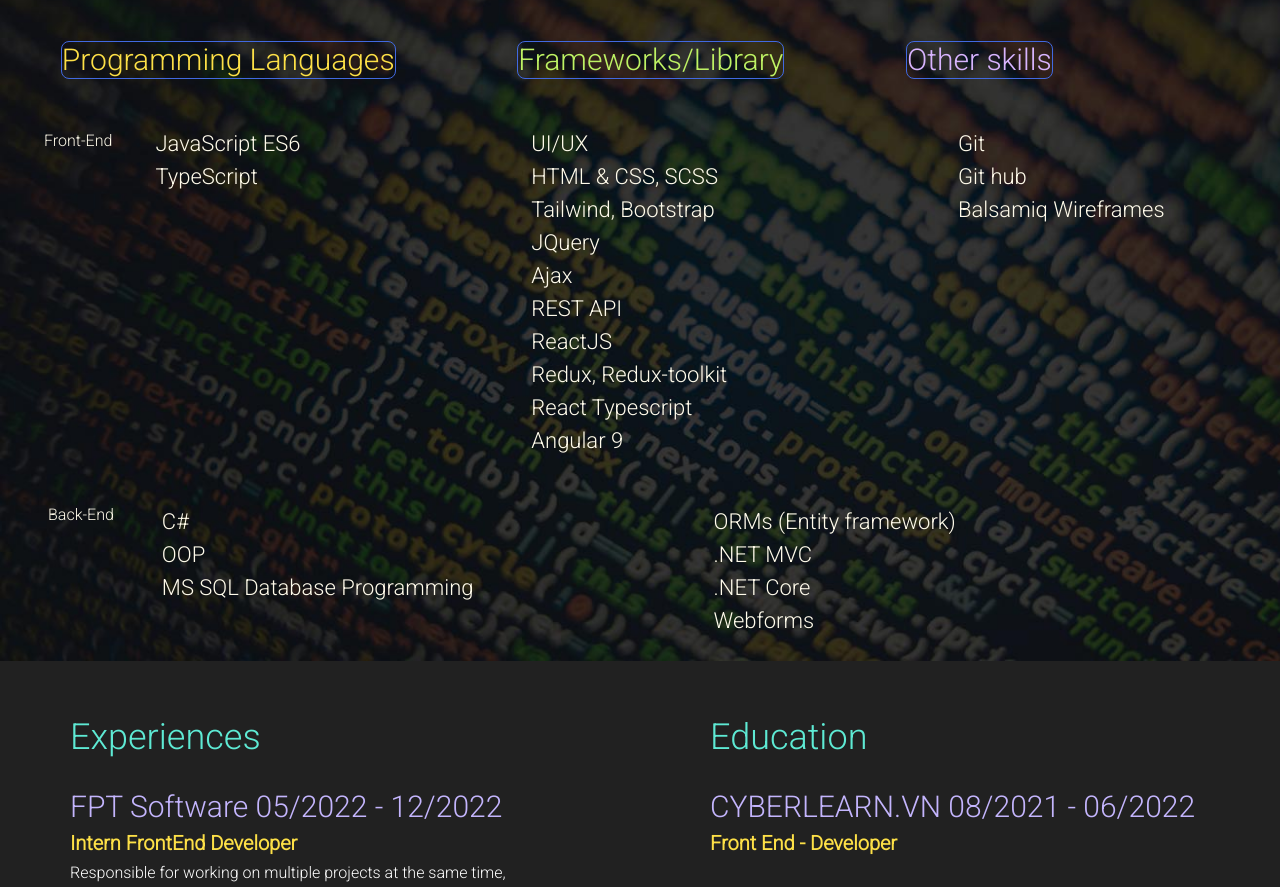
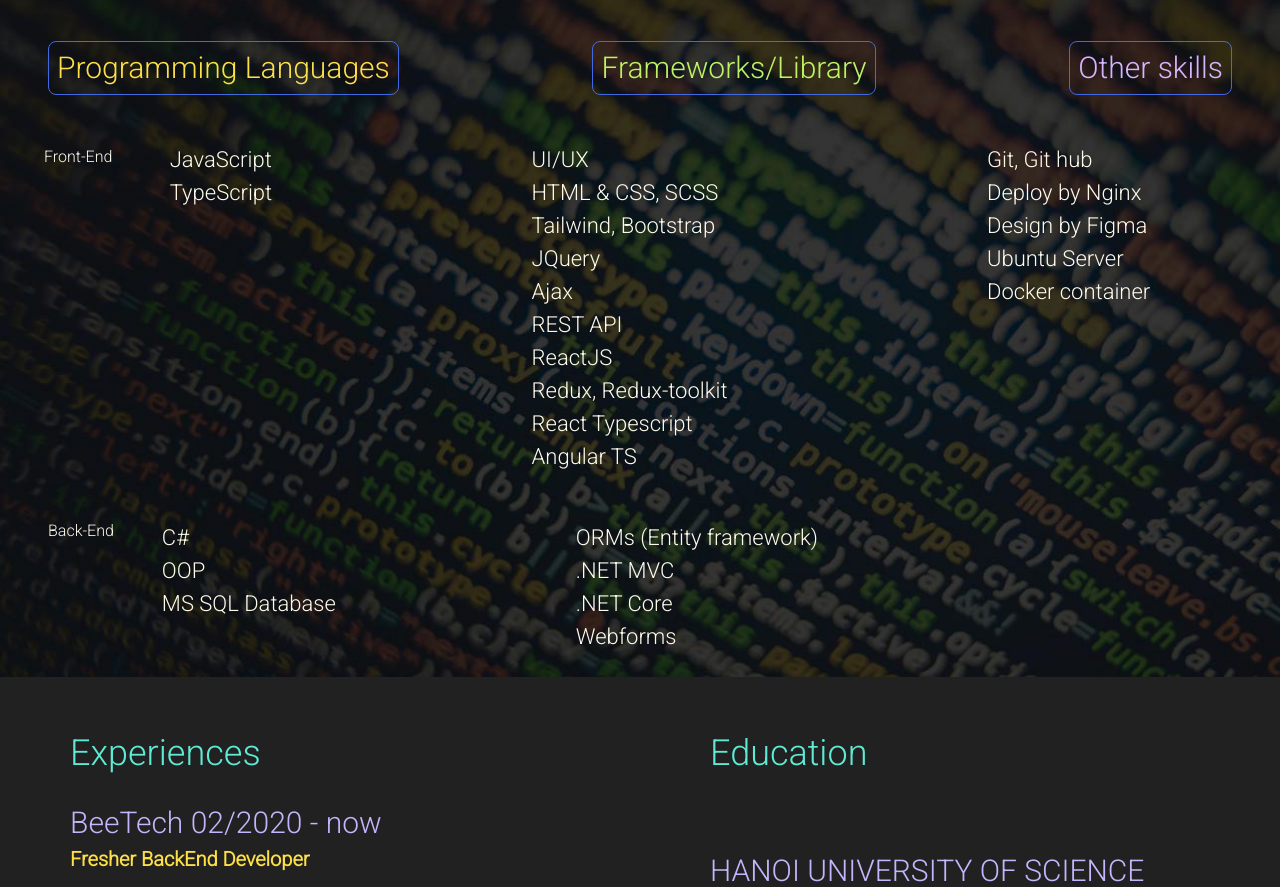
Before and after one commit to TheFlash2022/cv-online, a React (Create React App) app: page / in a window 1280 px wide. Shown: the part 1460-2347 px from the top of the page. Built offline with nearby package versions, Linux system fonts and the light colour scheme.

Commit message:
update exski

```diff
--- a/src/App.scss
+++ b/src/App.scss
@@ -85,7 +85,7 @@
     font-size: 22px;
   }
   .title_skills {
-    width: 87%;
+    width: 100%;
   }
 }
 
--- a/src/component/Experiences.tsx
+++ b/src/component/Experiences.tsx
@@ -4,12 +4,25 @@ import { useTranslation } from "react-i18next";
 const Experiences: React.FC = () => {
   const { t } = useTranslation();
   return (
-    <div data-testid="ex" id="ex" className="ex_edu flex justify-around pt-14 pb-8 text-white">
+    <div
+      data-testid="ex"
+      id="ex"
+      className="ex_edu flex justify-around pt-14 pb-8 text-white"
+    >
       <div className="experiences wow animate__bounceInLeft">
         <h3 className="text-teal-300 text-4xl">{t("Experiences")}</h3>
         <div className="mt-8">
           <h4 className="text-3xl mb-1 text-violet-300">
-            {t("FPT Software")} 05/2022 - 12/2022
+            {t("BeeTech")} 02/2020 - now
+          </h4>
+          <b className="text-yellow-300 text-xl">
+            {t("Fresher BackEnd Developer")}
+          </b>
+          <p className="mt-1">{t("")}</p>
+        </div>
+        <div className="mt-8">
+          <h4 className="text-3xl mb-1 text-violet-300">
+            {t("FPT Software")} 05/2019 - 12/2019
           </h4>
           <b className="text-yellow-300 text-xl">
             {t("Intern FrontEnd Developer")}
@@ -22,7 +35,7 @@ const Experiences: React.FC = () => {
         </div>
         <div className="mt-8">
           <h4 className="text-3xl mb-1 text-violet-300">
-            {t("FPT TELECOM")} 02/2019 - 04/2022
+            {t("FPT TELECOM")} 02/2017 - 04/2019
           </h4>
           <b className="text-yellow-300 text-xl">{t("Technical Support")}</b>
           <p className="mt-1">
@@ -31,28 +44,10 @@ const Experiences: React.FC = () => {
             )}
           </p>
         </div>
-        <div className="mt-20">
-          <h4 className="text-3xl mb-1 text-violet-300">
-            {t("E-WORLD E-COMMERCE AND TECHNOLOGY JOINT STOCK COMPANY")} 06/2016
-            - 12/2018
-          </h4>
-          <b className="text-yellow-300 text-xl">{t("Business Development")}</b>
-          <p className="mt-1">
-            {t(
-              "Seek for potential retail customers who have demand for importing a varied range of consumer goods; Provide the package of importing goods from some Asia countries, for example, from China to Vietnam; Receive and give advice for clients' relevant inquiries."
-            )}
-          </p>
-        </div>
       </div>
       <div className="education wow animate__bounceInRight">
         <h3 className="text-teal-300 text-4xl">{t("Education")}</h3>
-        <div className="mt-8">
-          <h4 className="text-3xl mb-1 text-violet-300">
-            CYBERLEARN.VN 08/2021 - 06/2022
-          </h4>
-          <b className="text-yellow-300 text-xl">Front End - Developer</b>
-          <p></p>
-        </div>
+
         <div className="mt-20">
           <h4 className="text-3xl mb-1 text-violet-300">
             {t("HANOI UNIVERSITY OF SCIENCE AND TECHNOLOGY(Degree 2)")} 06/2019
--- a/src/component/Skills.tsx
+++ b/src/component/Skills.tsx
@@ -8,18 +8,22 @@ const Skills: React.FC = () => {
       <h1 className="text-center text-teal-400 text-5xl font-black wow animate__bounceInDown">
         {t("MY SKILLS")}
       </h1>
-      <div className="title_skills flex justify-around mt-9">
-        <h3 className="text-3xl text-yellow-300">
+      <div className="title_skills flex justify-between mt-9">
+        <h3 className="text-3xl text-yellow-300 p-2 ml-5">
           {t("Programming Languages")}
         </h3>
-        <h3 className="text-3xl text-lime-300">{t("Frameworks/Library")}</h3>
-        <h3 className="text-3xl text-purple-300">{t("Other skills")}</h3>
+        <h3 className="text-3xl text-lime-300 p-2">
+          {t("Frameworks/Library")}
+        </h3>
+        <h3 className="text-3xl text-purple-300 p-2 mr-5">
+          {t("Other skills")}
+        </h3>
       </div>
       <div className="skill">
         <div className="FrontEnd mt-5 ml-10 flex justify-around relative">
           <h4 className="absolute top-1 left-1">Front-End</h4>
           <div className="languages">
-            <p>JavaScript ES6</p>
+            <p>JavaScript</p>
             <p>TypeScript</p>
           </div>
           <div className="frameworks">
@@ -32,13 +36,15 @@ const Skills: React.FC = () => {
             <p>ReactJS</p>
             <p>Redux, Redux-toolkit</p>
             <p>React Typescript</p>
-            <p>Angular 9</p>
+            <p>Angular TS</p>
             <p></p>
           </div>
           <div className="other">
-            <p>Git</p>
-            <p>Git hub</p>
-            <p>Balsamiq Wireframes</p>
+            <p>Git, Git hub</p>
+            <p>Deploy by Nginx</p>
+            <p>Design by Figma</p>
+            <p>Ubuntu Server</p>
+            <p>Docker container</p>
           </div>
         </div>
         <div className="BackEnd mt-5 flex justify-start relative">
@@ -46,7 +52,7 @@ const Skills: React.FC = () => {
           <div className="languages relative left-12">
             <p>C#</p>
             <p>OOP</p>
-            <p>MS SQL Database Programming</p>
+            <p>MS SQL Database</p>
           </div>
           <div className="frameworks relative left-72">
             <p>ORMs (Entity framework) </p>
--- a/src/i18n.js
+++ b/src/i18n.js
@@ -8,7 +8,7 @@ const resources = {
   vi: {
     translation: {
       "ABOUT ME": "Sơ lược bản thân",
-      SUMMARY: "Tóm tắt",
+      "SUMMARY": "Tóm tắt",
       "I am a IT Software Engineer, majored in Web Development. By utilizing and applying knowledge of UX/UI design, I aim to work as a a front-end solution provider and user experience creator. I am also eager to learn new technology and spend much time on practising to enhance my knowledge and skills.":
         "Tôi là một kĩ sư phần mềm, chuyên sâu về lập trình và phát triển ứng dụng trên trình duyệt web. Bằng cách sử dụng và áp dụng những kiến thức về thiết kế giao diện người dùng, tôi nhằm mục đích làm việc như một nhà cung cấp giải pháp giao diện ứng dụng và người tạo trải nghiệm người dùng. Tôi cũng mong muốn học công nghệ mới và dành nhiều thời gian để thực hành để nâng cao kiến thức và kỹ năng của mình.",
       "IT Software - Engineer": "Kĩ sư Phần mềm",
@@ -16,21 +16,18 @@ const resources = {
       "Programming Languages": "Ngôn ngữ lập trình",
       "Frameworks/Library": "Thư viện",
       "Other skills": "Kĩ năng khác",
-      Experiences: "Kinh nghiệm",
-      Education: "Học vấn",
+      "Experiences": "Kinh nghiệm",
+      "Education": "Học vấn",
       "FPT Software": "Công ty TNHH Phần mềm FPT",
-      "Intern FrontEnd Developer": "Thực tập sinh Front-End Dev",
+      "Intern FrontEnd Developer": "Thực tập Front-End Dev",
       "Responsible for working on multiple projects at the same time, designing attractive websites, interacting daily with fellow graphic designers, back-end developers and marketing teams. Develop and maintain front-end functionality of websites. Engage in discussions with customers to clarify what they want. Design prototypes for apps and websites. Write cross-browser compatible HTML, CSS and JavaScript. Manage several databases and reporting tools. Contact external webmaster to determine link placement (for SEO purposes)":
         "Chịu trách nhiệm làm việc với nhiều dự án cùng lúc, thiết kế các trang web hấp dẫn, tương tác hàng ngày với các bạn thiết kế đồ họa, back-end developer và nhóm tiếp thị. Phát triển và duy trì chức năng front-end của các trang web. Tham gia thảo luận với khách hàng để làm rõ những gì họ muốn. Thiết kế prototypes cho ứng dụng và trang web. Viết HTML, CSS và JavaScript tương thích với nhiều trình duyệt (cross-browser). Quản lý một số cơ sở dữ liệu và các công cụ báo cáo. Liên hệ với quản trị viên web bên ngoài để xác định vị trí đặt link (cho mục đích SEO)",
       "FPT TELECOM": "Công ty cổ phần viễn thông FPT Telecom",
       "Technical Support": "Hỗ trợ kĩ thuật",
-      "E-WORLD E-COMMERCE AND TECHNOLOGY JOINT STOCK COMPANY":
-        "Công ty cổ phần thương mại điện tử và công nghệ E-WORLD",
-      "Business Development": "Phát triển kinh doanh",
+
       "Responsibilities: Inbound Contact Center Representative - Technical Support Collect clients' technical inquiries realated to internet, television stations and relevant services; Handle clients' complaints with clear explanations and solutions, especially for internet connection; Provide clear and detailed company's products, procedures and after sales services.":
         "Trách nhiệm: Tổng đài viên chăm sóc khách hàng - hỗ trợ khách hàng về các vấn đề kĩ thuật liên quan tới mạng internet, dịch vụ truyền hình và các dịch vụ liên quan, xử lý các khiếu nại của khách hàng với các giải thích và giải pháp rõ ràng, đặc biệt là đối với kết nối Internet; Cung cấp các sản phẩm, quy trình và dịch vụ sau khi bán hàng rõ ràng và chi tiết.",
-      "Seek for potential retail customers who have demand for importing a varied range of consumer goods; Provide the package of importing goods from some Asia countries, for example, from China to Vietnam; Receive and give advice for clients' relevant inquiries.":
-        "Tìm kiếm cho các khách hàng bán lẻ tiềm năng, những người có nhu cầu nhập khẩu một loạt các hàng tiêu dùng khác nhau; Cung cấp gói nhập khẩu hàng hóa từ một số quốc gia châu Á, ví dụ, từ Trung Quốc đến Việt Nam; Nhận và đưa ra lời khuyên cho các yêu cầu liên quan của khách hàng.",
+
       "UNIVERSITY OF TECHNOLOGY": "Đại học Bách Khoa",
       "Major: Faculty of Geology & Petroleum Engineering":
         "Chuyên ngành: Kĩ thuật Địa Chất và Dầu Khí",
@@ -44,7 +41,7 @@ const resources = {
       "Web-App: Booking Movie-Ticket": "Ứng dụng đặt vé xem phim",
       "App: taskify": "Ứng dụng ghi chú kế hoạch",
       "Ticket chair Angular": "Ứng dụng đặt ghế xe khách (Angular)",
-      Description: "Mô tả",
+      "Description": "Mô tả",
       "I applied ReactJs for this project. As for the website interface: I utilized “ant design” library and some relevant kinds of library, after that, I used a combination of bootstraps, tailwindcss and scss to perform some nescessary adjustments to the interface. Afterwards, some codes were created to complete the website's functions, such as new ticket booking, adding/removing tickets, price calculation, and so on. As for web data: I applied ajax to call api from backend, after data collecting was in place, I continued to utilize redux store and hook to load data for users' interface. This is currently not a commercial project, but it plays an basic role for building up relevant websites which can offer to every single user more advantages as well as satisfied and convenient experiences.":
         "Tôi đã sử dụng ReactJs cho dự án này. Về giao diện ứng dụng tôi sử dụng thư viện ant design và một số thư viện liên quan khác, sau đó tôi đã kết hợp bootstraps, tailwindcss và scss để thiết kế và điều chỉnh cho giao diện. Tiếp theo là xây dựng các hàm tạo chức năng cho ứng dụng như là đặt mua vé, tính giá tiền, thêm, sửa hay xóa vé.... Về dữ liệu của ứng dụng tôi sử dụng ajax để gọi api từ backend về sau khi có được data tôi sử dụng redux store và một số hook để tải lên giao diện người dùng. Đây hiện không phải là một dự án thương mại, nhưng nó đóng một vai trò cơ bản để xây dựng các trang web có liên quan có thể cung cấp cho mọi người dùng một lợi thế hơn cũng như trải nghiệm hài lòng và thuận tiện.",
       "DOWNLOAD CV": "Tải xuống CV",
```
Also changed, not shown: .yarnrc.yml (added), 2 other files (tests, documents, lock files or other folders).
